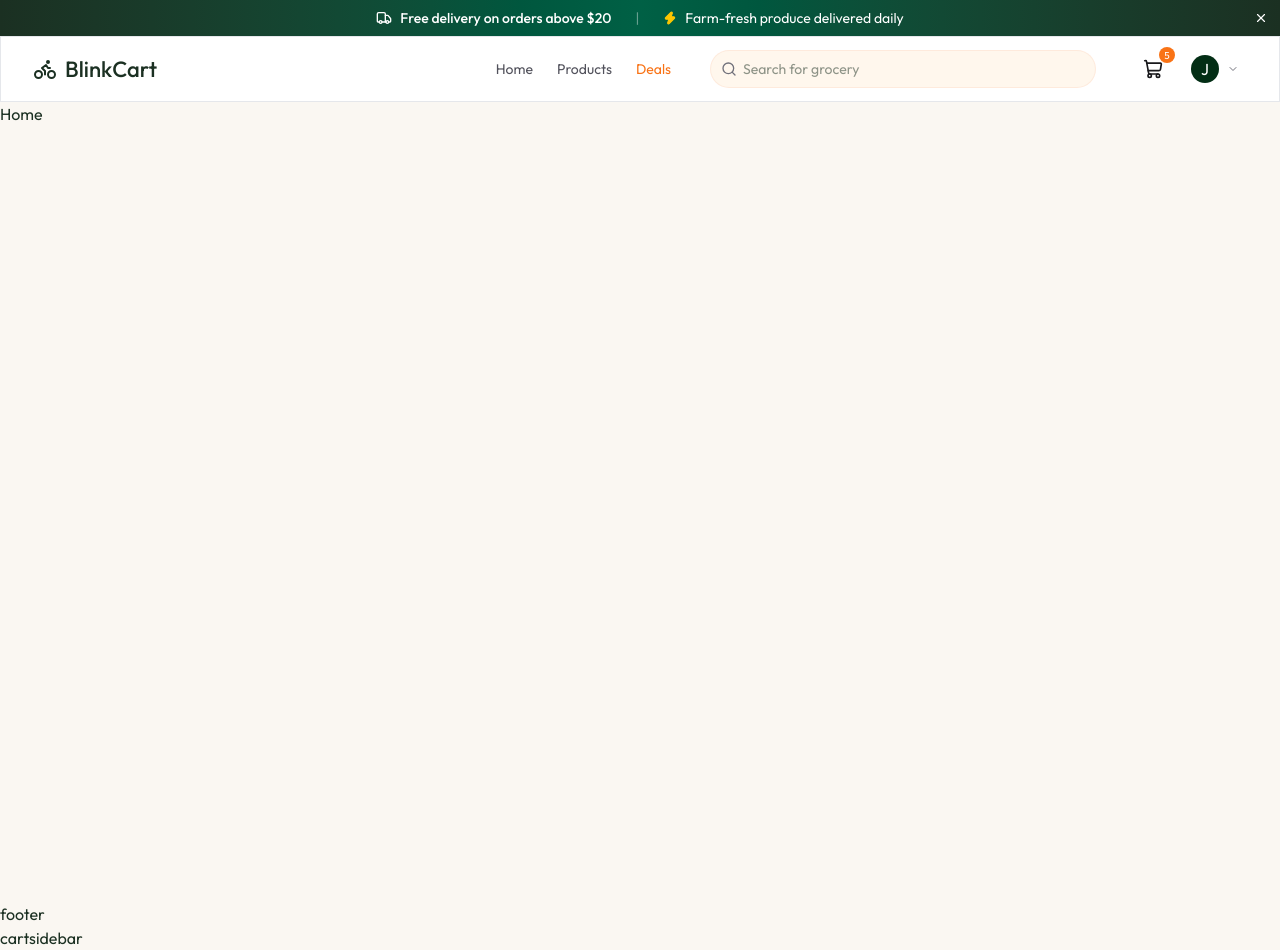
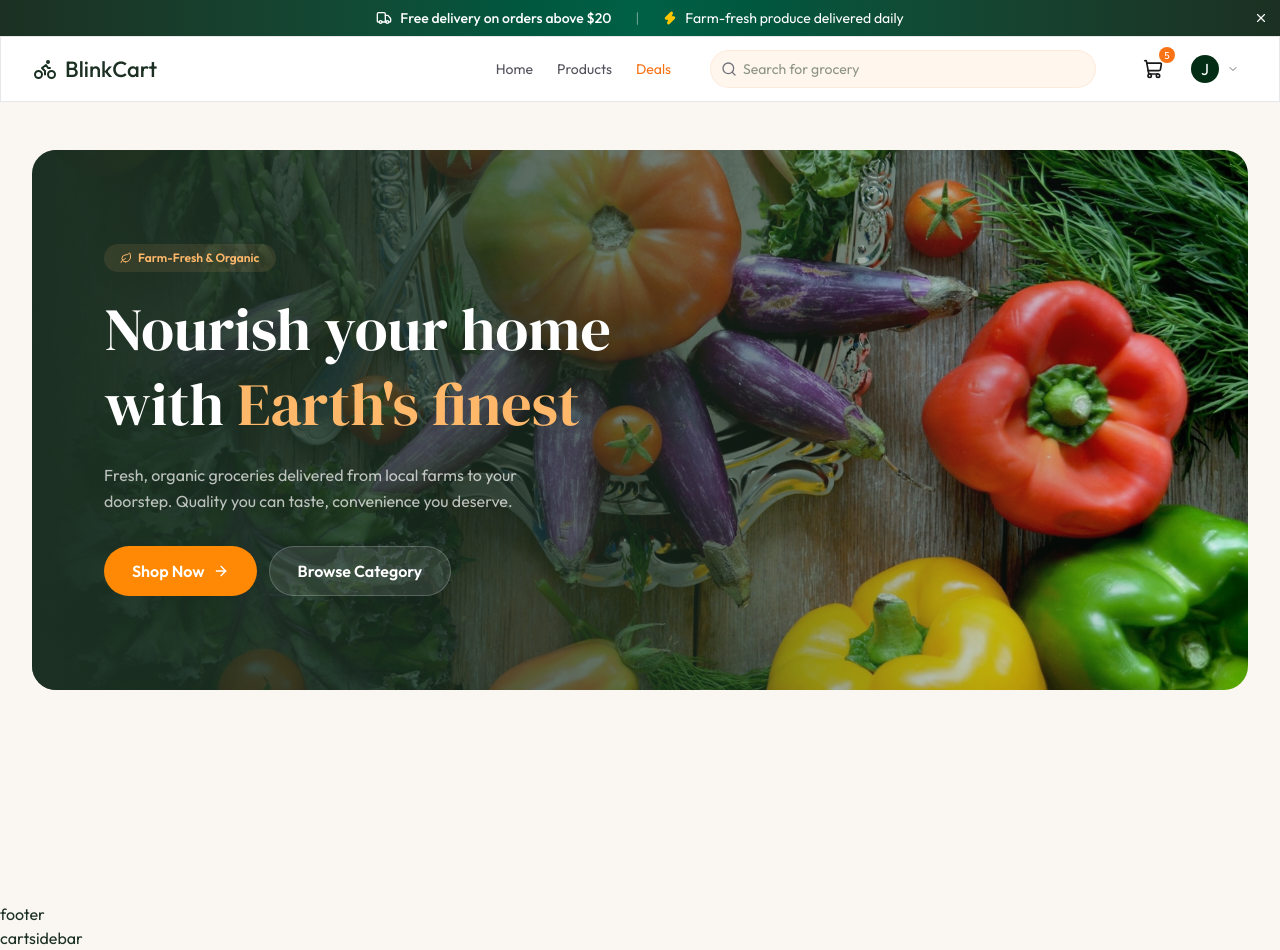
Before and after one commit to omprakash8788/Grocery-application-, a React (Vite) app in the folder client/: page / in a window 1280 px wide. Built offline with nearby package versions, Linux system fonts and the light colour scheme.

Commit message:
hero section

```diff
--- /dev/null
+++ b/client/src/components/Home/Hero.tsx
@@ -0,0 +1,48 @@
+import { ArrowRightIcon, LeafIcon } from "lucide-react";
+import { heroSectionData } from "../../assets/assets";
+import { Link } from "react-router-dom";
+
+const Hero = () => {
+  return (
+    <section className="relative overflow-hidden min-h-135 mb-10 rounded-3xl flex items-center">
+      <img
+        className="absolute inset-0 h-full w-full object-cover"
+        src={heroSectionData.hero_image}
+        alt="img"
+      />
+      <div className="absolute inset-0 bg-linear-to-r from-app-green via-app-green/65 to-transparent" />
+      <div className="relative max-w-7xl mx-auto px-4 sm:px-6 lg:px-8 py-20 w-full">
+        <div className="max-w-xl xl:pl-10">
+          <span className="inline-flex items-center gap-1.5 px-4 py-1.5 text-xs font-semibold text-orange-300 bg-orange-300/10 rounded-full mb-5">
+            <LeafIcon className="size-3" />
+            Farm-Fresh & Organic
+          </span>
+          <h1 className="font-serif text-4xl sm:text-5xl lg:text-6xl text-white leading-tight mb-5">
+            Nourish your home with{" "}
+            <span className="text-orange-300">Earth's finest</span>
+          </h1>
+          <p className="text-base text-white/70 leading-relaxed mb-8 max-w-md">
+            {heroSectionData.description}
+          </p>
+          <div className="flex flex-wrap  gap-3">
+            <Link
+              to="/products"
+              className="px-7 py-3 bg-orange-400 text-white font-semibold rounded-full hover:bg-orange-500 transition-all gap-2 active:scale-[0.98] flex-center"
+            >
+              Shop Now <ArrowRightIcon className="size-4" />
+            </Link>
+
+              <Link
+              to="/products"
+              className="px-7 py-3 bg-white/10 text-white font-semibold rounded-full hover:bg-white/20 transition-all border border-white/20"
+            >
+              Browse Category
+            </Link>
+          </div>
+        </div>
+      </div>
+    </section>
+  );
+};
+
+export default Hero;
--- a/client/src/pages/Home.tsx
+++ b/client/src/pages/Home.tsx
@@ -1,6 +1,10 @@
+import Hero from "../components/Home/Hero"
+
 const Home = () => {
   return (
-    <div>Home</div>
+    <div className="min-h-screen max-w-7xl mx-auto px-4 sm:px-6 lg:px-8 py-12">
+      <Hero/>
+    </div>
   )
 }
 
```
